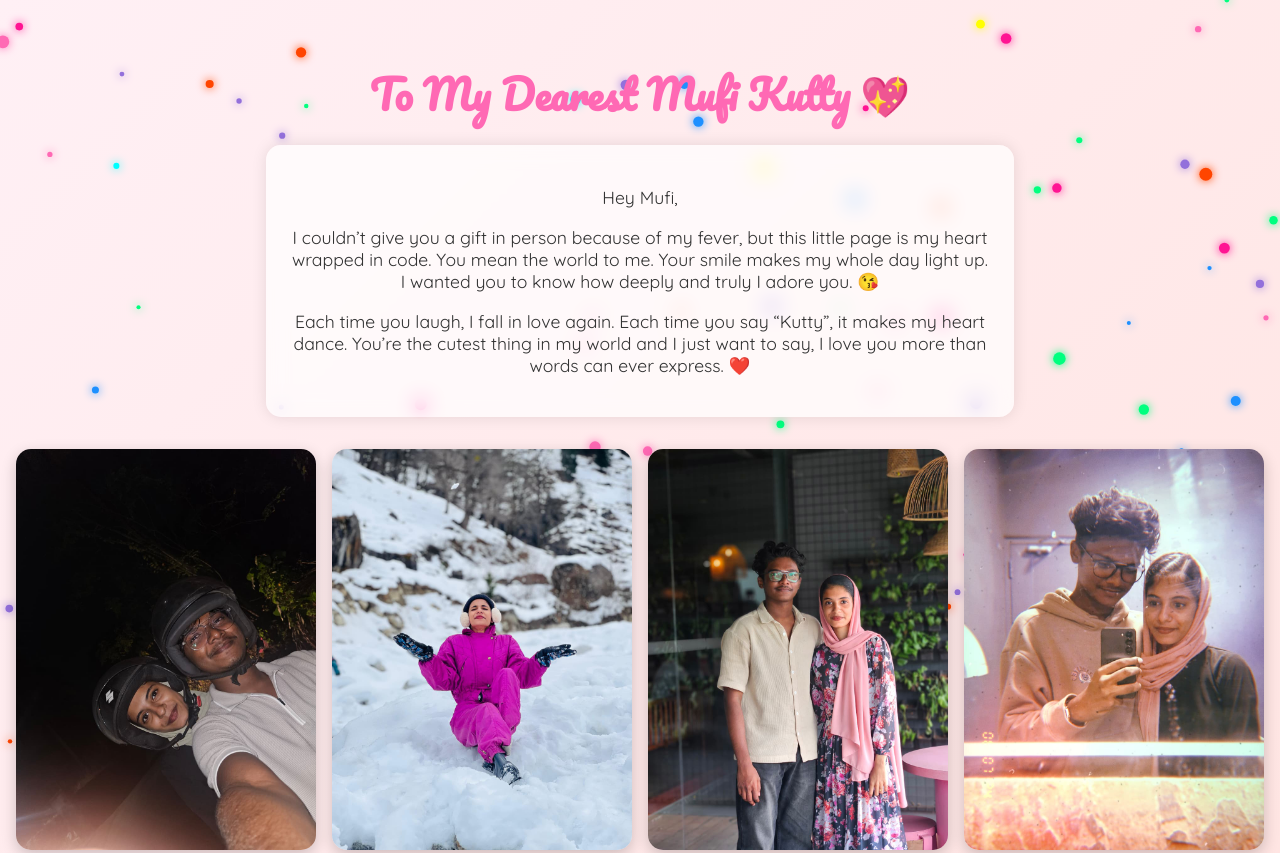
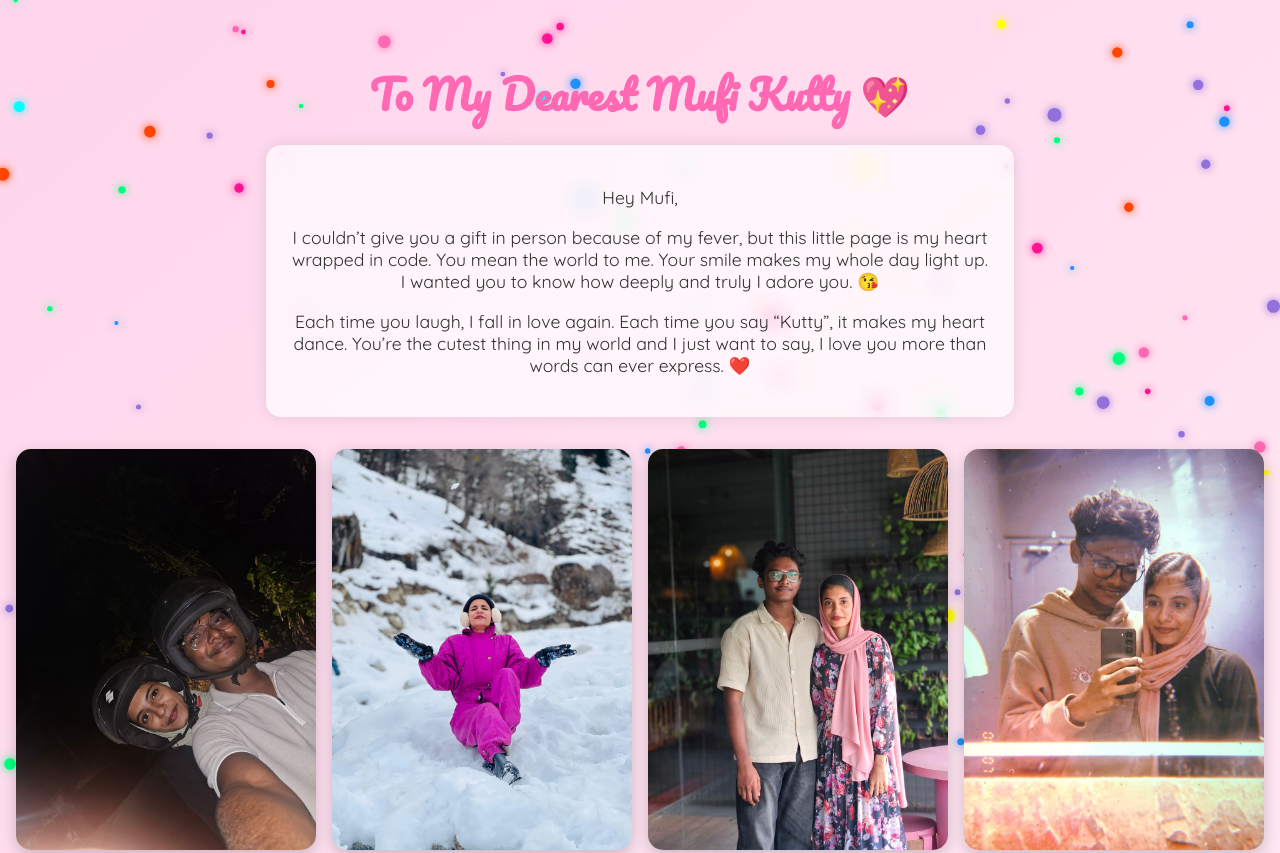
Before and after one commit to sahis5/mufi-kutty-love, a plain HTML site: page index.html in a window 1280 px wide. Shown: the top 853 px of the page. Drawn offline with Linux system fonts and the light colour scheme.

Commit message:
index.html

```diff
--- a/index.html
+++ b/index.html
@@ -107,81 +107,23 @@
       position: fixed;
       top: 0;
       left: 0;
-      z-index: 1;
       pointer-events: none;
+    }
+
+    #beadsCanvas {
+      z-index: -1;
+    }
+
+    #confettiCanvas {
+      z-index: 3;
     }
   </style>
 </head>
-<canvas id="beadsCanvas"></canvas>
-
-<script>
-  const canvas = document.getElementById('beadsCanvas');
-  const ctx = canvas.getContext('2d');
-
-  let beads = [];
-  const beadCount = 100;
-
-  function resizeCanvas() {
-    canvas.width = window.innerWidth;
-    canvas.height = window.innerHeight;
-  }
-  window.addEventListener('resize', resizeCanvas);
-  resizeCanvas();
-
-  const colors = ['#ff69b4', '#00ffff', '#ffff00', '#ff4500', '#00ff7f', '#9370DB', '#ff1493', '#1e90ff'];
-
-  function createBeads() {
-    beads = [];
-    for (let i = 0; i < beadCount; i++) {
-      beads.push({
-        x: Math.random() * canvas.width,
-        y: Math.random() * canvas.height,
-        radius: Math.random() * 5 + 2,
-        speed: Math.random() * 2 + 1,
-        color: colors[Math.floor(Math.random() * colors.length)]
-      });
-    }
-  }
-
-  function drawBeads() {
-    ctx.clearRect(0, 0, canvas.width, canvas.height);
-    for (let bead of beads) {
-      ctx.beginPath();
-      ctx.arc(bead.x, bead.y, bead.radius, 0, 2 * Math.PI);
-      ctx.fillStyle = bead.color;
-      ctx.shadowColor = bead.color;
-      ctx.shadowBlur = 10;
-      ctx.fill();
-      bead.y += bead.speed;
-      if (bead.y > canvas.height) {
-        bead.y = -bead.radius;
-        bead.x = Math.random() * canvas.width;
-      }
-    }
-    requestAnimationFrame(drawBeads);
-  }
-
-  createBeads();
-  drawBeads();
-</script>
-
-<style>
-  #beadsCanvas {
-    position: fixed;
-    top: 0;
-    left: 0;
-    z-index: -1; /* This is the FIX: send it behind everything */
-    pointer-events: none;
-  }
-
-  body {
-    margin: 0;
-    overflow-x: hidden;
-    background: linear-gradient(135deg, #fff0f5, #ffe4e1);
-  }
-</style>
 
 <body>
+  <canvas id="beadsCanvas"></canvas>
+  <canvas id="confettiCanvas"></canvas>
+
   <div class="container">
     <h1>To My Dearest Mufi Kutty 💖</h1>
 
@@ -207,11 +149,10 @@
     </audio>
   </div>
 
-  <canvas id="confetti"></canvas>
-
   <script>
     function showMessage() {
-      document.getElementById("secret").style.display = "block";
+      const msg = document.getElementById("secret");
+      msg.style.display = "block";
       launchConfetti();
     }
 
@@ -221,24 +162,74 @@
       else music.pause();
     }
 
-    // Confetti animation
-    const canvas = document.getElementById('confetti');
-    const ctx = canvas.getContext('2d');
+    // Colorful Falling Beads
+    const beadCanvas = document.getElementById('beadsCanvas');
+    const beadCtx = beadCanvas.getContext('2d');
+    let beads = [];
+
+    function resizeBeadCanvas() {
+      beadCanvas.width = window.innerWidth;
+      beadCanvas.height = window.innerHeight;
+    }
+
+    window.addEventListener('resize', resizeBeadCanvas);
+    resizeBeadCanvas();
+
+    const colors = ['#ff69b4', '#00ffff', '#ffff00', '#ff4500', '#00ff7f', '#9370DB', '#ff1493', '#1e90ff'];
+
+    function createBeads() {
+      beads = [];
+      for (let i = 0; i < 120; i++) {
+        beads.push({
+          x: Math.random() * beadCanvas.width,
+          y: Math.random() * beadCanvas.height,
+          radius: Math.random() * 5 + 2,
+          speed: Math.random() * 2 + 1,
+          color: colors[Math.floor(Math.random() * colors.length)]
+        });
+      }
+    }
+
+    function drawBeads() {
+      beadCtx.clearRect(0, 0, beadCanvas.width, beadCanvas.height);
+      for (let bead of beads) {
+        beadCtx.beginPath();
+        beadCtx.arc(bead.x, bead.y, bead.radius, 0, 2 * Math.PI);
+        beadCtx.fillStyle = bead.color;
+        beadCtx.shadowColor = bead.color;
+        beadCtx.shadowBlur = 10;
+        beadCtx.fill();
+        bead.y += bead.speed;
+        if (bead.y > beadCanvas.height) {
+          bead.y = -bead.radius;
+          bead.x = Math.random() * beadCanvas.width;
+        }
+      }
+      requestAnimationFrame(drawBeads);
+    }
+
+    createBeads();
+    drawBeads();
+
+    // Confetti 🎊
+    const confettiCanvas = document.getElementById('confettiCanvas');
+    const confettiCtx = confettiCanvas.getContext('2d');
     let pieces = [];
 
-    function resizeCanvas() {
-      canvas.width = window.innerWidth;
-      canvas.height = window.innerHeight;
+    function resizeConfetti() {
+      confettiCanvas.width = window.innerWidth;
+      confettiCanvas.height = window.innerHeight;
     }
 
-    window.addEventListener('resize', resizeCanvas);
-    resizeCanvas();
+    window.addEventListener('resize', resizeConfetti);
+    resizeConfetti();
 
     function launchConfetti() {
+      pieces = [];
       for (let i = 0; i < 100; i++) {
         pieces.push({
-          x: Math.random() * canvas.width,
-          y: Math.random() * -canvas.height,
+          x: Math.random() * confettiCanvas.width,
+          y: Math.random() * -confettiCanvas.height,
           r: Math.random() * 6 + 4,
           d: Math.random() * 40 + 10,
           color: `hsl(${Math.random() * 360}, 100%, 70%)`,
@@ -249,14 +240,14 @@
     }
 
     function drawConfetti() {
-      ctx.clearRect(0, 0, canvas.width, canvas.height);
+      confettiCtx.clearRect(0, 0, confettiCanvas.width, confettiCanvas.height);
       for (let p of pieces) {
-        ctx.beginPath();
-        ctx.lineWidth = p.r;
-        ctx.strokeStyle = p.color;
-        ctx.moveTo(p.x + p.tilt + p.r / 2, p.y);
-        ctx.lineTo(p.x + p.tilt, p.y + p.tilt + p.r / 2);
-        ctx.stroke();
+        confettiCtx.beginPath();
+        confettiCtx.lineWidth = p.r;
+        confettiCtx.strokeStyle = p.color;
+        confettiCtx.moveTo(p.x + p.tilt + p.r / 2, p.y);
+        confettiCtx.lineTo(p.x + p.tilt, p.y + p.tilt + p.r / 2);
+        confettiCtx.stroke();
       }
       updateConfetti();
       requestAnimationFrame(drawConfetti);
@@ -267,7 +258,7 @@
         p.tiltAngle += 0.1;
         p.y += Math.cos(p.d) + 2;
         p.tilt = Math.sin(p.tiltAngle) * 15;
-        if (p.y > canvas.height) p.y = -20;
+        if (p.y > confettiCanvas.height) p.y = -20;
       }
     }
 
```
